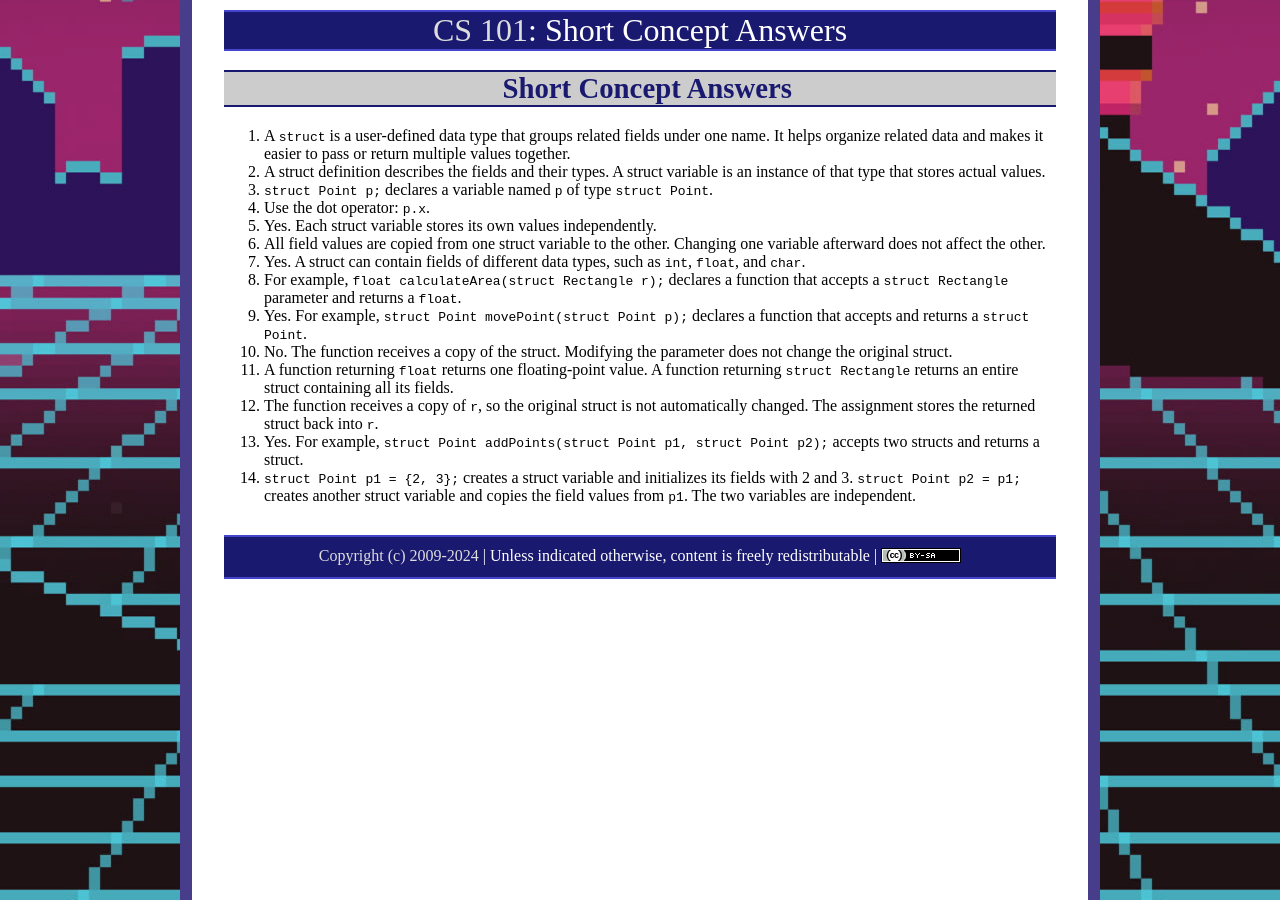
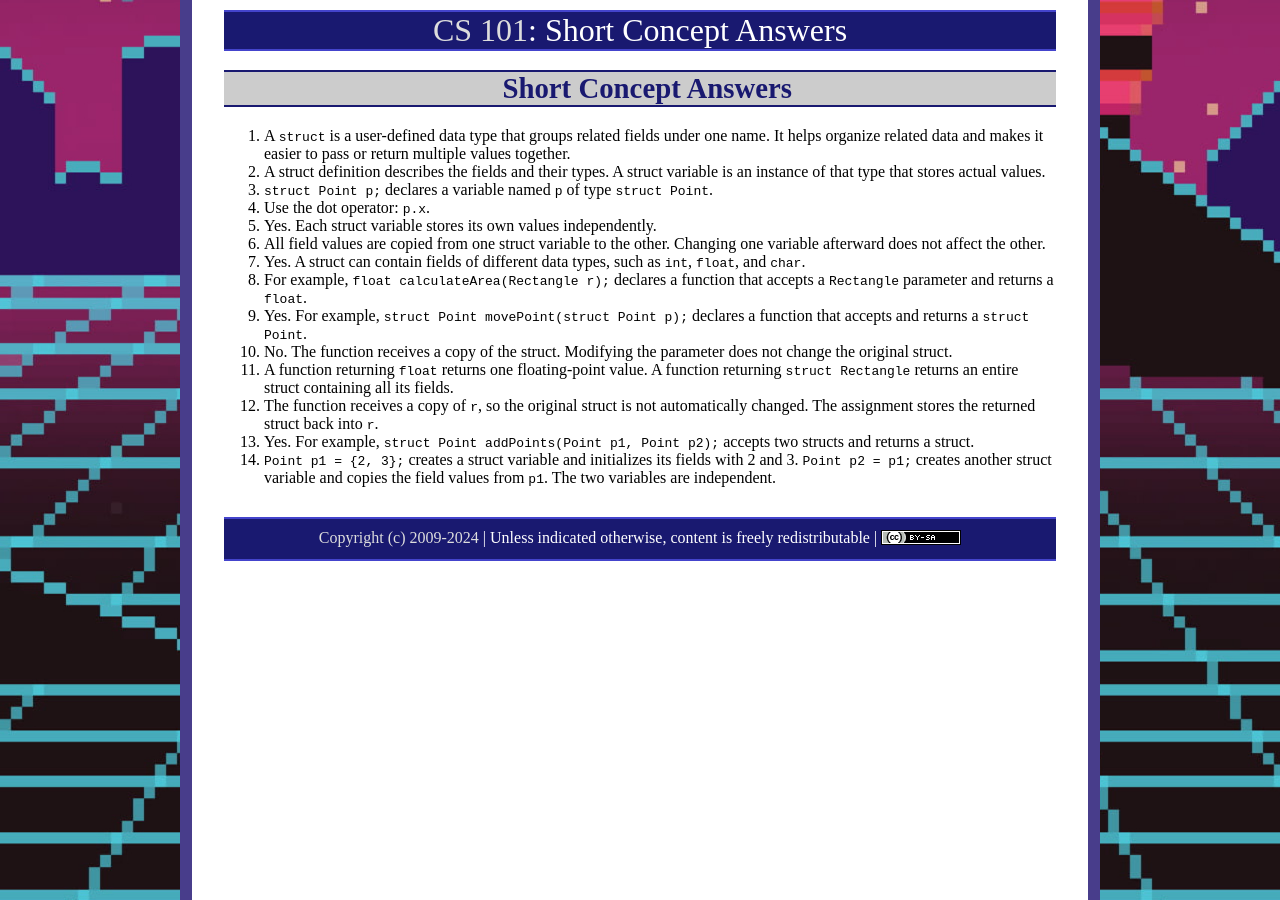
Before and after one commit to ycpcs/cs101-fall2026, a Jekyll site: the page built from practices/s13.md, in a window 1280 px wide. Built offline with Jekyll 4.4.1, drawn with Linux system fonts in a browser that asks for light colours; our own code applies the rules of GitHub Pages for plain Markdown files.

Commit message:
Update s13.md

```diff
--- a/practices/s13.md
+++ b/practices/s13.md
@@ -7,10 +7,10 @@
 5. Yes. Each struct variable stores its own values independently.
 6. All field values are copied from one struct variable to the other. Changing one variable afterward does not affect the other.
 7. Yes. A struct can contain fields of different data types, such as `int`, `float`, and `char`.
-8. For example, `float calculateArea(struct Rectangle r);` declares a function that accepts a `struct Rectangle` parameter and returns a `float`.
+8. For example, `float calculateArea(Rectangle r);` declares a function that accepts a `Rectangle` parameter and returns a `float`.
 9. Yes. For example, `struct Point movePoint(struct Point p);` declares a function that accepts and returns a `struct Point`.
 10. No. The function receives a copy of the struct. Modifying the parameter does not change the original struct.
 11. A function returning `float` returns one floating-point value. A function returning `struct Rectangle` returns an entire struct containing all its fields.
 12. The function receives a copy of `r`, so the original struct is not automatically changed. The assignment stores the returned struct back into `r`.
-13. Yes. For example, `struct Point addPoints(struct Point p1, struct Point p2);` accepts two structs and returns a struct.
-14. `struct Point p1 = {2, 3};` creates a struct variable and initializes its fields with 2 and 3. `struct Point p2 = p1;` creates another struct variable and copies the field values from `p1`. The two variables are independent.
+13. Yes. For example, `struct Point addPoints(Point p1, Point p2);` accepts two structs and returns a struct.
+14. `Point p1 = {2, 3};` creates a struct variable and initializes its fields with 2 and 3. `Point p2 = p1;` creates another struct variable and copies the field values from `p1`. The two variables are independent.
```
